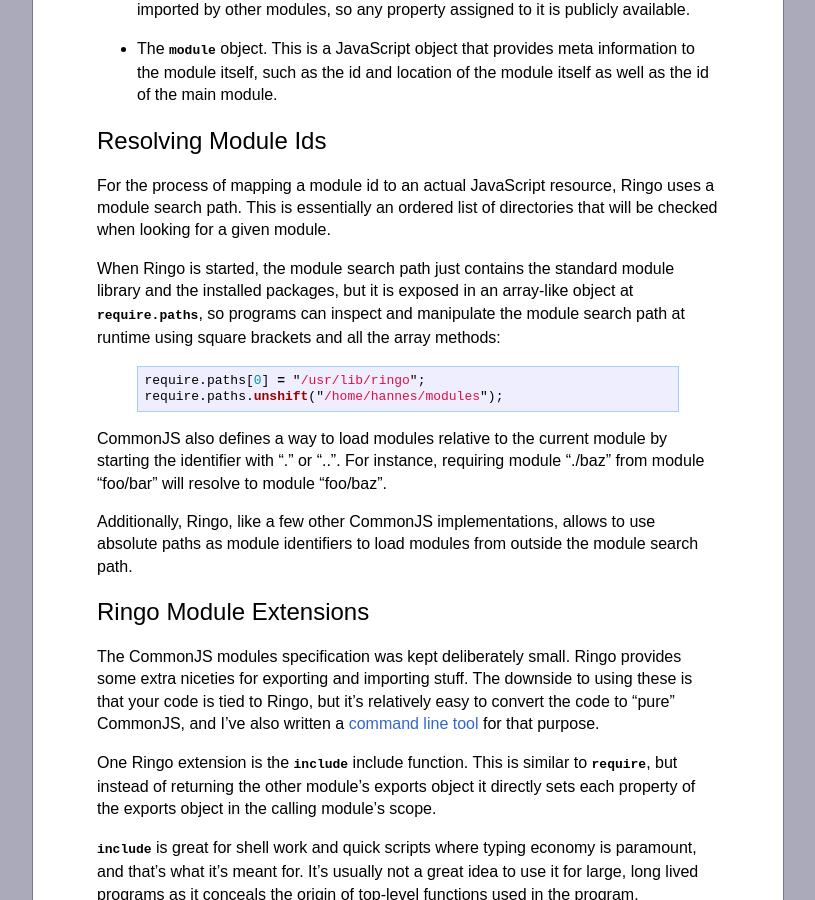
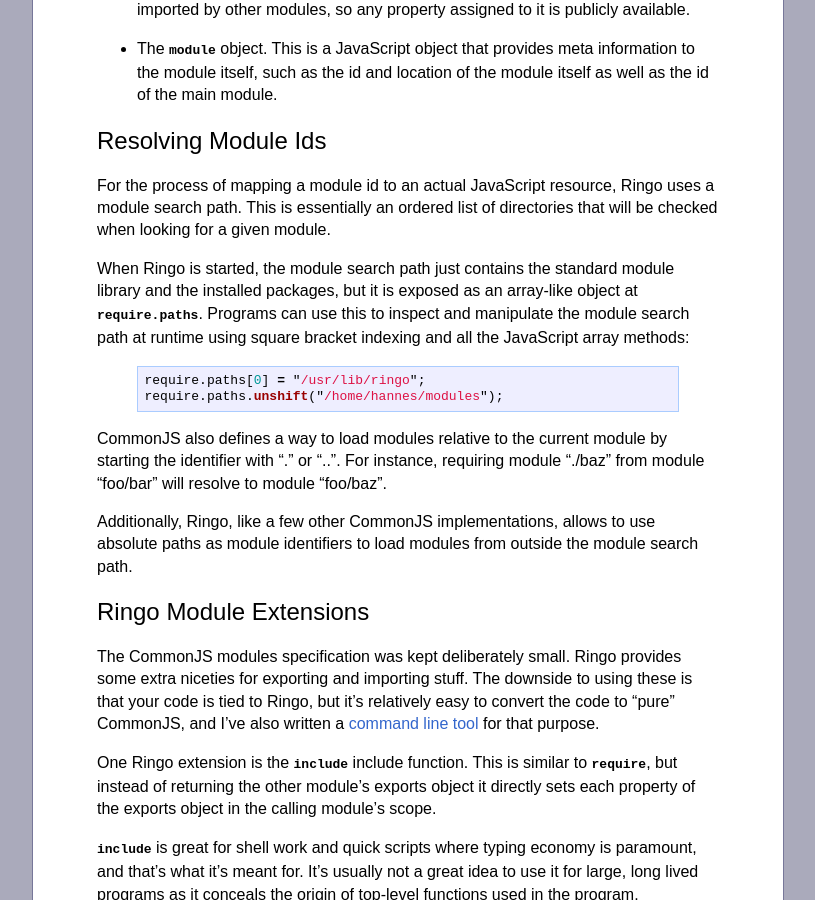
Before and after one commit to hns/hns.github.com, a Jekyll site: the page built from _posts/2010-07-30-modules.md, in a window 1280 px wide and 900 px high, scrolled down 1100 px. Shown: the whole window, without its empty margins (232-1047 px from the left). Built offline with Jekyll 4.4.1, drawn with Linux system fonts in a browser that asks for light colours; comment, search, counter and statistics services are not loaded.

Commit message:
More rewording

```diff
--- a/_posts/2010-07-30-modules.md
+++ b/_posts/2010-07-30-modules.md
@@ -57,9 +57,10 @@ uses a module search path. This is essentially an ordered list of directories
 that will be checked when looking for a given module.
 
 When Ringo is started, the module search path just contains the standard module
-library and the installed packages, but it is exposed in an array-like object
-at `require.paths`, so programs can inspect and manipulate the module search
-path at runtime using square brackets and all the array methods:
+library and the installed packages, but it is exposed as an array-like object at
+`require.paths`. Programs can use this to inspect and manipulate the module
+search path at runtime using square bracket indexing and all the JavaScript
+array methods:
 
 {% highlight javascript %}
 require.paths[0] = "/usr/lib/ringo";
@@ -70,9 +71,9 @@ CommonJS also defines a way to load modules relative to the current module by
 starting the identifier with "." or "..". For instance, requiring module
 "./baz" from module "foo/bar" will resolve to module "foo/baz".
 
-Additionally, Ringo, like a few other
-CommonJS implementations, allows to use absolute paths as module identifiers
-to load modules from outside the module search path.
+Additionally, Ringo, like a few other CommonJS implementations, allows to use
+absolute paths as module identifiers to load modules from outside the module
+search path.
 
 ## Ringo Module Extensions
 
```
